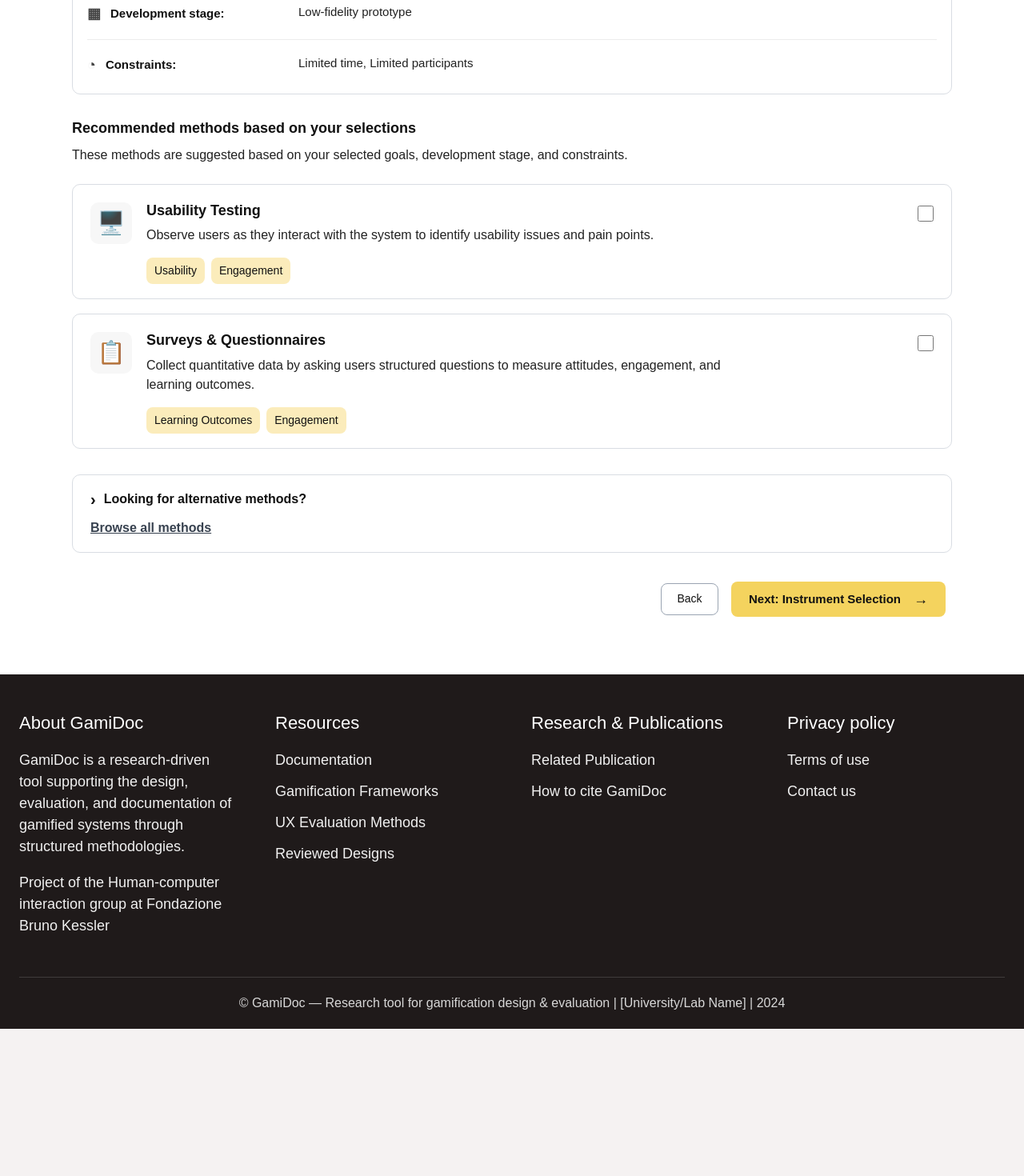
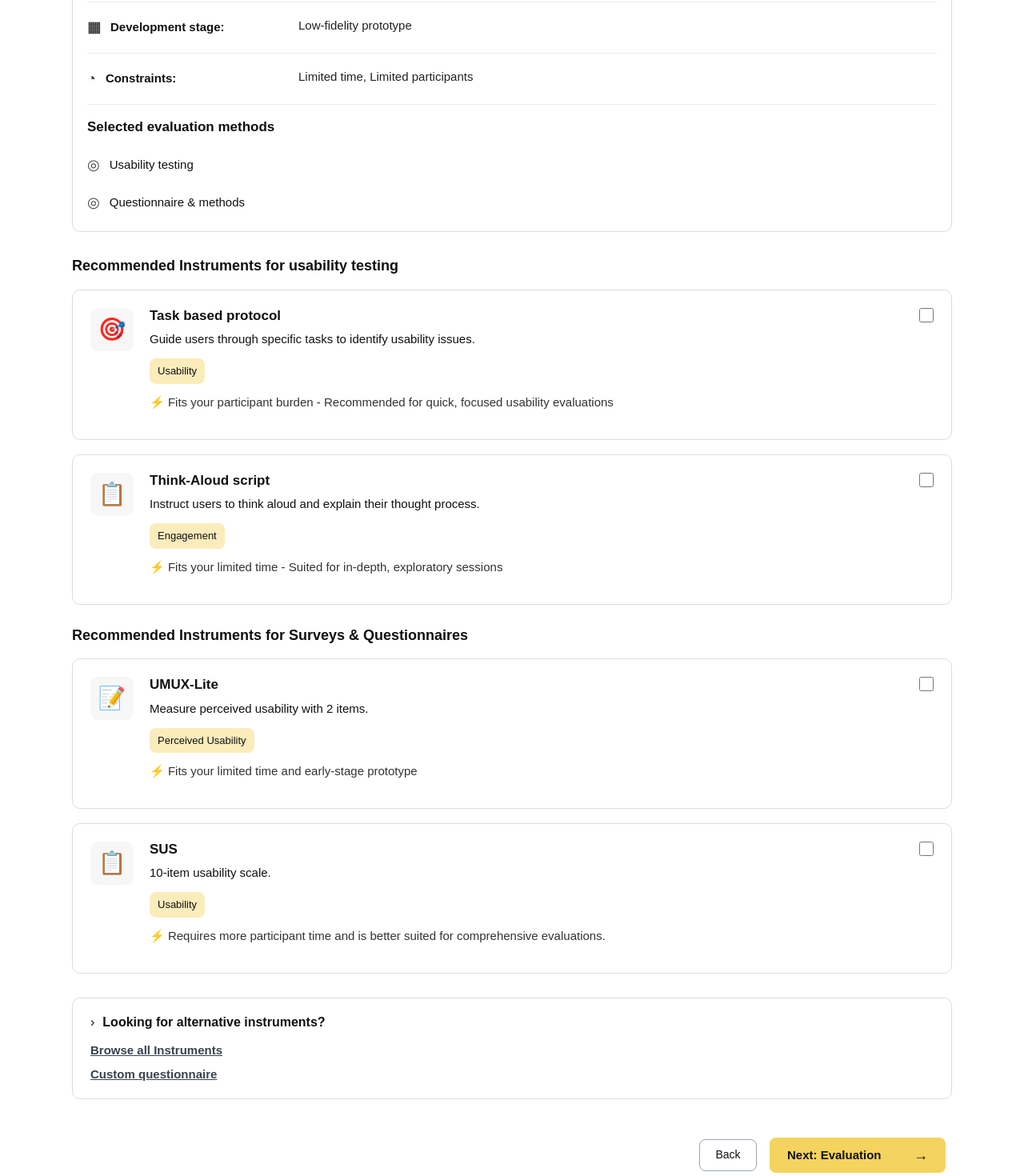
Before and after one commit to GamiDoc/frontend_new, a React (Vite) app: page / in a window 1280 px wide. Shown: the part 560-2030 px from the top of the page at 80% size. Before the commit the page ends 1846 px from the top, so only its background shows below. Built offline with nearby package versions, Linux system fonts and the light colour scheme.

Commit message:
adding instrument selection page

```diff
--- a/package.json
+++ b/package.json
@@ -11,6 +11,7 @@
   },
   "dependencies": {
     "bootstrap": "^5.3.8",
+    "lucide-react": "^1.16.0",
     "react": "^19.2.4",
     "react-dom": "^19.2.4"
   },
--- a/src/App.jsx
+++ b/src/App.jsx
@@ -5,6 +5,8 @@ import InfoSection from './components/InfoSection';
 import Footer from './components/Footer';
 import EvaluationSetup from './pages/EvaluationSetup';
 import MethodSelection from './pages/MethodSelection';
+import InstrumentSelection from './pages/InstrumentSelection';
+
 
 
 
@@ -13,13 +15,13 @@ function App() {
         <div className="page">
 
         {/*   <main>             <Navbar />             <Hero />             <FeatureCards />             <InfoSection />           </main>           <Footer />
-         <EvaluationSetup />
+          <MethodSelection />
+                                  <EvaluationSetup />
+
        */}
 
 
-                        <MethodSelection />
-
-
+                              <InstrumentSelection />
 
     </div>
   );
--- /dev/null
+++ b/src/components/AlternativeInstrumentsBox.jsx
@@ -0,0 +1,17 @@
+function AlternativeInstrumentsBox() {
+  return (
+    <section className="alternative-instruments-section">
+      <div className="alternative-instruments-box">
+        <div className="alternative-instruments-header">
+          <span>›</span>
+          <strong>Looking for alternative instruments?</strong>
+        </div>
+
+        <a href="#">Browse all Instruments</a>
+        <a href="#">Custom questionnaire</a>
+      </div>
+    </section>
+  );
+}
+
+export default AlternativeInstrumentsBox;
--- /dev/null
+++ b/src/components/InstrumentCard.jsx
@@ -0,0 +1,46 @@
+import { useState } from "react";
+
+function InstrumentCard({ instrument }) {
+  const [selected, setSelected] = useState(false);
+
+  const handleToggle = () => {
+    setSelected((prev) => !prev);
+  };
+
+  return (
+    <div
+      className={`instrument-card ${selected ? "selected" : ""}`}
+      onClick={handleToggle}
+    >
+      <div className="instrument-card-left">
+        <div className="instrument-icon">
+          {instrument.icon}
+        </div>
+
+        <div className="instrument-content">
+          <h4>{instrument.title}</h4>
+          <p>{instrument.description}</p>
+
+          <div className="instrument-tags">
+            {instrument.tags.map((tag, index) => (
+              <span key={index} className="instrument-tag">
+                {tag}
+              </span>
+            ))}
+          </div>
+
+          <p className="instrument-note">⚡ {instrument.note}</p>
+        </div>
+      </div>
+
+      <input
+        type="checkbox"
+        className="instrument-checkbox"
+        checked={selected}
+        readOnly
+      />
+    </div>
+  );
+}
+
+export default InstrumentCard;
--- /dev/null
+++ b/src/components/InstrumentSection.jsx
@@ -0,0 +1,19 @@
+import InstrumentCard from "./InstrumentCard";
+
+function InstrumentSection({ title, instruments }) {
+  return (
+    <section className="instrument-section">
+      <div className="instrument-container">
+        <h3>{title}</h3>
+
+        <div className="instrument-list">
+          {instruments.map((instrument) => (
+            <InstrumentCard key={instrument.id} instrument={instrument} />
+          ))}
+        </div>
+      </div>
+    </section>
+  );
+}
+
+export default InstrumentSection;
--- a/src/components/SelectionSummary.jsx
+++ b/src/components/SelectionSummary.jsx
@@ -1,4 +1,4 @@
-function SelectionSummary({ goals, developmentStage, constraints }) {
+function SelectionSummary({ goals, developmentStage, constraints, methods }) {
   return (
     <section className="selection-summary-section">
       <div className="selection-summary-box">
@@ -23,7 +23,6 @@ function SelectionSummary({ goals, developmentStage, constraints }) {
                 );
               })}
             </div>
-
           </div>
 
           <div className="selection-summary-row">
@@ -47,6 +46,21 @@ function SelectionSummary({ goals, developmentStage, constraints }) {
               <span>{constraints.join(", ")}</span>
             </div>
           </div>
+
+          {methods && (
+            <div className="selection-summary-methods">
+              <h4>Selected evaluation methods</h4>
+
+              {methods.map((method, index) => {
+                return (
+                  <div key={index} className="selected-method-row">
+                    <span className="selection-summary-icon">◎</span>
+                    <span>{method}</span>
+                  </div>
+                );
+              })}
+            </div>
+          )}
         </div>
       </div>
     </section>
--- a/src/index.css
+++ b/src/index.css
@@ -1314,3 +1314,193 @@ button {
 .alternative-methods-link:hover {
   opacity: 0.85;
 }
+
+
+
+
+
+
+
+
+/* ===== INSTRUMENT SELECTION PAGE ===== */
+
+.instrument-selection-page {
+  background: #ffffff;
+}
+
+.instrument-selection-intro {
+  padding: 40px 0 24px;
+}
+
+.instrument-selection-container {
+  max-width: 1100px;
+  margin: 0 auto;
+}
+
+.instrument-selection-container h2 {
+  font-size: 28px;
+  font-weight: 700;
+  margin-bottom: 10px;
+}
+
+.instrument-selection-container p {
+  font-size: 16px;
+  color: #222;
+  line-height: 1.4;
+  margin: 0;
+}
+
+.instrument-section {
+  padding: 8px 0 20px;
+}
+
+.instrument-container {
+  max-width: 1100px;
+  margin: 0 auto;
+}
+
+.instrument-container h3 {
+  font-size: 18px;
+  font-weight: 700;
+  margin-bottom: 18px;
+}
+
+.instrument-list {
+  display: flex;
+  flex-direction: column;
+  gap: 18px;
+}
+
+.instrument-card {
+  display: flex;
+  justify-content: space-between;
+  align-items: flex-start;
+  gap: 24px;
+  padding: 22px;
+  border: 1px solid #d9dde3;
+  border-radius: 10px;
+  background: #fff;
+}
+
+.instrument-card-left {
+  display: flex;
+  align-items: flex-start;
+  gap: 20px;
+}
+
+.instrument-icon {
+  width: 54px;
+  height: 54px;
+  border-radius: 10px;
+  background: #f7f7f7;
+  display: flex;
+  align-items: center;
+  justify-content: center;
+  font-size: 28px;
+  flex-shrink: 0;
+}
+
+.instrument-content h4 {
+  font-size: 17px;
+  font-weight: 700;
+  margin-bottom: 8px;
+}
+
+.instrument-content p {
+  font-size: 15px;
+  line-height: 1.4;
+  margin-bottom: 14px;
+}
+
+.instrument-tags {
+  display: flex;
+  gap: 8px;
+  margin-bottom: 12px;
+}
+
+.instrument-tag {
+  background: #FBECBB;
+  border-radius: 8px;
+  padding: 6px 10px;
+  font-size: 13px;
+}
+
+.instrument-note {
+  font-size: 14px;
+  color: #333;
+  margin: 0;
+}
+
+.instrument-checkbox {
+  width: 18px;
+  height: 18px;
+  cursor: pointer;
+  accent-color: #e7c74f;
+}
+
+.selection-summary-methods {
+  padding: 18px 0 8px;
+}
+
+.selection-summary-methods h4 {
+  font-size: 17px;
+  font-weight: 700;
+  margin-bottom: 14px;
+}
+
+.selected-method-row {
+  display: flex;
+  align-items: center;
+  gap: 12px;
+  padding: 10px 0;
+  font-size: 15px;
+}
+
+.alternative-instruments-section {
+  padding: 10px 0 16px;
+}
+
+.alternative-instruments-box {
+  max-width: 1100px;
+  margin: 0 auto;
+  border: 1px solid #d9dde3;
+  border-radius: 10px;
+  padding: 18px 22px;
+  background: #fff;
+}
+
+.alternative-instruments-header {
+  display: flex;
+  align-items: center;
+  gap: 10px;
+  margin-bottom: 12px;
+}
+
+.alternative-instruments-box a {
+  display: block;
+  color: #384250;
+  font-size: 15px;
+  font-weight: 600;
+  text-decoration: underline;
+  margin-top: 8px;
+}
+
+
+
+
+
+.instrument-card {
+  cursor: pointer;
+  transition: border-color 0.2s ease, background-color 0.2s ease, box-shadow 0.2s ease;
+}
+
+.instrument-card:hover {
+  border-color: #c9b15a;
+  background: #fffdf7;
+}
+
+.instrument-card.selected {
+  border-color: #d8c27a;
+  background: #fcfaf2;
+  box-shadow: 0 3px 10px rgba(0, 0, 0, 0.04);
+}
--- /dev/null
+++ b/src/pages/InstrumentSelection.jsx
@@ -0,0 +1,118 @@
+import Navbar from "../components/Navbar";
+import Footer from "../components/Footer";
+import Stepper from "../components/Stepper";
+import NavigationButtons from "../components/NavigationButtons";
+import SelectionSummary from "../components/SelectionSummary";
+import InstrumentSection from "../components/InstrumentSection";
+import AlternativeInstrumentsBox from "../components/AlternativeInstrumentsBox";
+function InstrumentSelection() {
+         const previousSelections = {
+    goals: ["Usability", "Engagement"],
+    developmentStage: "Low-fidelity prototype",
+    constraints: ["Limited time", "Limited participants"],
+    methods: ["Usability testing", "Questionnaire & methods"]
+  };
+
+  const usabilityInstruments = [
+    {
+      id: "task-protocol",
+      title: "Task based protocol",
+      description: "Guide users through specific tasks to identify usability issues.",
+      tags: ["Usability"],
+      note: "Fits your participant burden - Recommended for quick, focused usability evaluations",
+      icon: "🎯"
+    },
+    {
+      id: "think-aloud",
+      title: "Think-Aloud script",
+      description: "Instruct users to think aloud and explain their thought process.",
+      tags: ["Engagement"],
+      note: "Fits your limited time - Suited for in-depth, exploratory sessions",
+      icon: "📋"
+    }
+
+  ];
+
+
+  const questionnaireInstruments = [
+    {
+      id: "umux-lite",
+      title: "UMUX-Lite",
+      description: "Measure perceived usability with 2 items.",
+      tags: ["Perceived Usability"],
+      note: "Fits your limited time and early-stage prototype",
+      icon: "📝"
+    },
+    {
+      id: "sus",
+      title: "SUS",
+      description: "10-item usability scale.",
+      tags: ["Usability"],
+      note: "Requires more participant time and is better suited for comprehensive evaluations.",
+      icon: "📋"
+    }
+  ];
+
+   return (
+    <div>
+      <Navbar />
+
+      <section className="evaluation-header">
+        <div className="container evaluation-header-inner">
+          <h1>Evaluation & UX Methods</h1>
+          <p>Follow these steps to create your evaluation plan.</p>
+        </div>
+      </section>
+
+      <Stepper currentStep={3} />
+
+      <main className="instrument-selection-page">
+        <section className="instrument-selection-intro">
+          <div className="instrument-selection-container">
+            <h2>Instrument Selection</h2>
+            <p>
+              Select specific instruments, such as questionnaires, protocols, or scripts,
+              to operationalize your chosen evaluation methods.
+            </p>
+            <p>
+              The following recommendations are based on your selections.
+            </p>
+          </div>
+        </section>
+
+        <SelectionSummary
+          goals={previousSelections.goals}
+          developmentStage={previousSelections.developmentStage}
+          constraints={previousSelections.constraints}
+          methods={previousSelections.methods}
+        />
+
+        <InstrumentSection
+          title="Recommended Instruments for usability testing"
+          instruments={usabilityInstruments}
+        />
+
+        <InstrumentSection
+          title="Recommended Instruments for Surveys & Questionnaires"
+          instruments={questionnaireInstruments}
+        />
+
+        <AlternativeInstrumentsBox />
+
+        <NavigationButtons
+          onBack={() => console.log("Back to method selection")}
+          onNext={() => console.log("Go to evaluation")}
+          nextLabel="Next: Evaluation"
+        />
+      </main>
+
+      <Footer />
+    </div>
+  );
+
+
+
+} // Instrument selection
+
+
+export default InstrumentSelection;
```
Also changed, not shown: src/pages/MethodSelection.jsx (+2 -2 lines), 1 other file (tests, documents, lock files or other folders).
